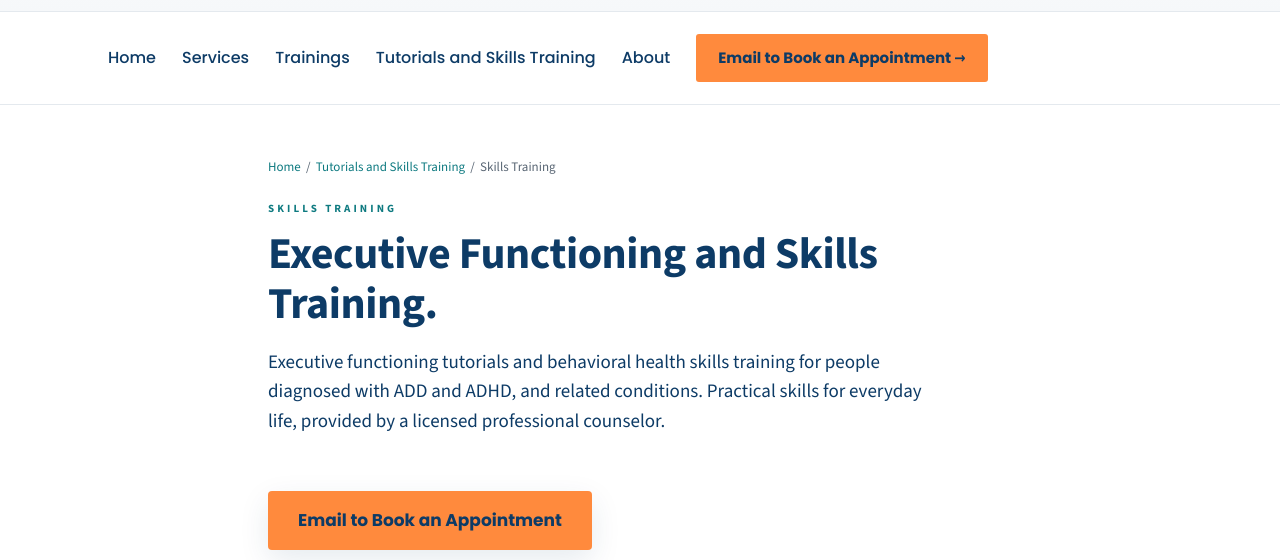
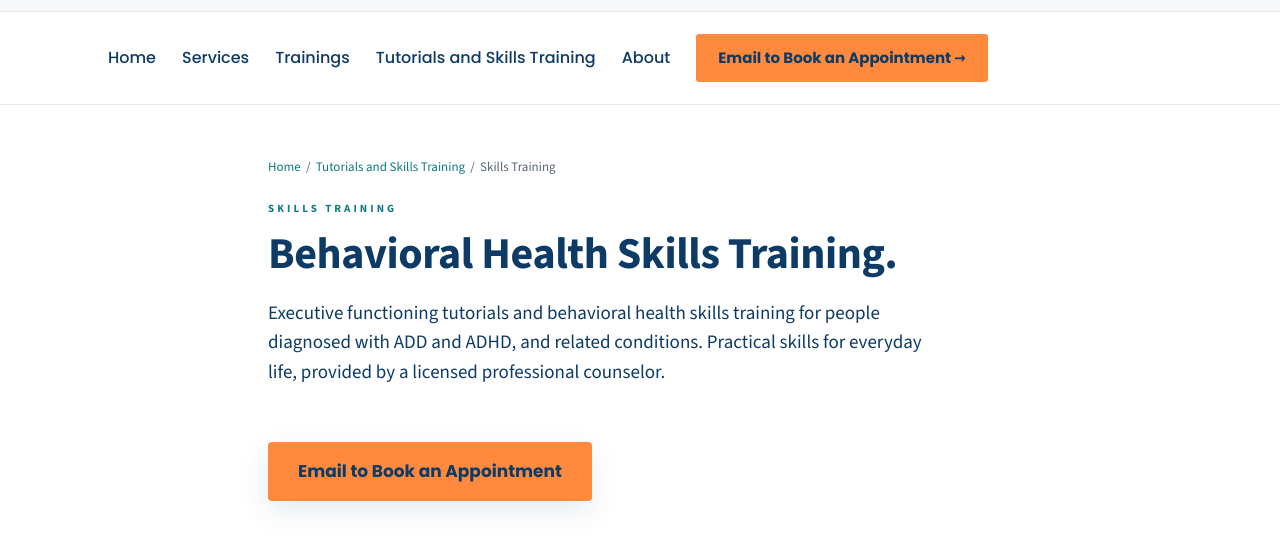
Before and after one commit to infojennifermurchison-del/bookmcg, a plain HTML site: page tutorials/skills-training.html in a window 1280 px wide. Shown: the part 169-729 px from the top of the page. Drawn offline with nearby package versions, Linux system fonts and the light colour scheme.

Commit message:
Skills Training: rename heading to 'Behavioral Health Skills Training'
Co-Authored-By: Claude Opus 4.8 <noreply@anthropic.com>
Claude-Session: https://claude.ai/code/session_01Pff93i84n3PAyLtzburqKA

```diff
--- a/tutorials/skills-training.html
+++ b/tutorials/skills-training.html
@@ -3,7 +3,7 @@
 <head>
 <meta charset="UTF-8" />
 <meta name="viewport" content="width=device-width, initial-scale=1.0" />
-<title>Executive Functioning and Skills Training | Murchison Consulting Group</title>
+<title>Behavioral Health Skills Training | Murchison Consulting Group</title>
 <meta name="description" content="Executive functioning tutorials and behavioral health skills training for ADD, ADHD, and related conditions, provided by a licensed professional counselor in Texas. Often billable to insurance." />
 <link rel="icon" type="image/png" href="/assets/mcg-monogram.png" />
 <link rel="stylesheet" href="/styles.css" />
@@ -65,7 +65,7 @@
     <div class="wrap-narrow">
       <nav class="breadcrumb"><a href="/">Home</a> &nbsp;/&nbsp; <a href="/tutorials">Tutorials and Skills Training</a> &nbsp;/&nbsp; Skills Training</nav>
       <div class="eyebrow">Skills Training</div>
-      <h1>Executive Functioning and Skills Training.</h1>
+      <h1>Behavioral Health Skills Training.</h1>
       <p class="lede">
         Executive functioning tutorials and behavioral health skills training
         for people diagnosed with ADD and ADHD, and related conditions.
```
